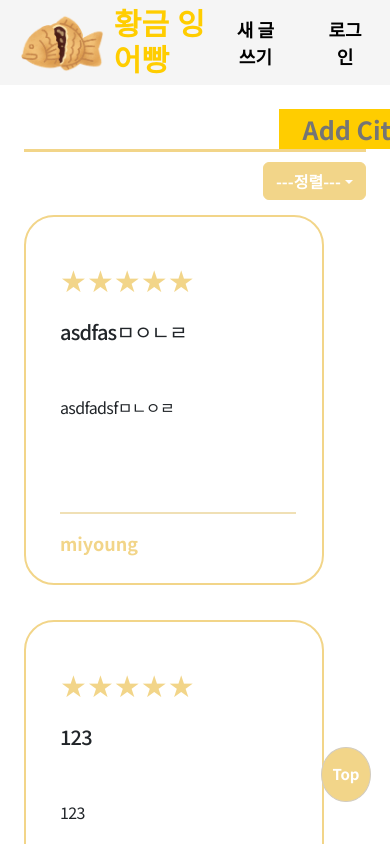
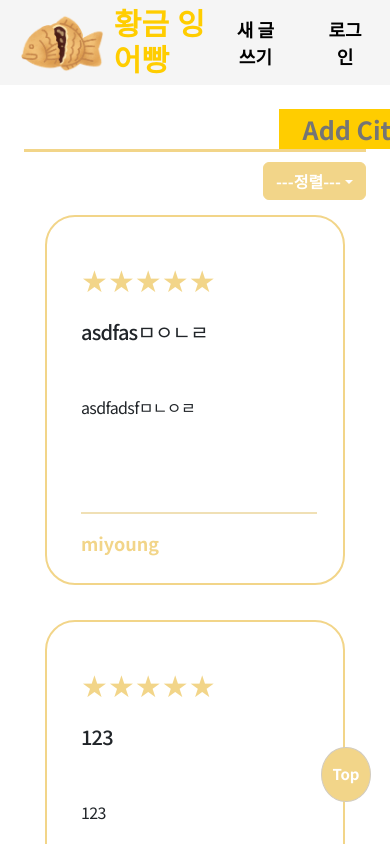
Before and after one commit to Golden-bung-eoppang/Golden-bung-eoppang, a React (Create React App) app in the folder react_simwha_test/: page / in a window 390 px wide. Shown: the top 844 px of the page. Built offline with nearby package versions, Linux system fonts and the light colour scheme; data requests are answered from the project's data file.

Commit message:
글 가운데로 오도록 반응형 정렬

```diff
--- a/react_simwha_test/src/pages/Home.jsx
+++ b/react_simwha_test/src/pages/Home.jsx
@@ -87,12 +87,14 @@ const SortBox = styled.section`
 `;
 
 const ItemContainer = styled.div`
+  display: flex;
   margin: 0 auto;
   box-sizing: inherit;
 `;
 const Items = styled.ul`
+  justify-content: center;
   list-style: none;
-  margin: 0;
+  margin: 0 auto;
   display: flex;
   grid-gap: 35px;
   gap: 35px;
```
